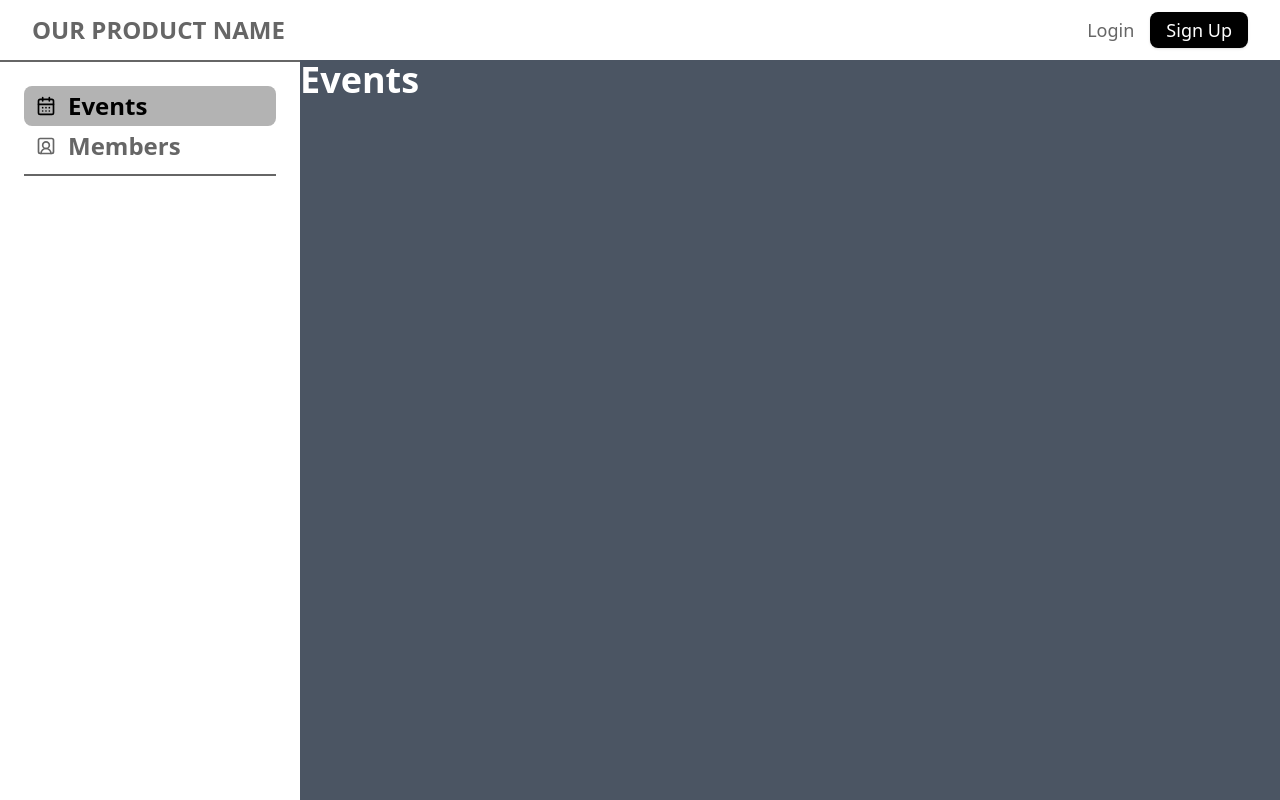
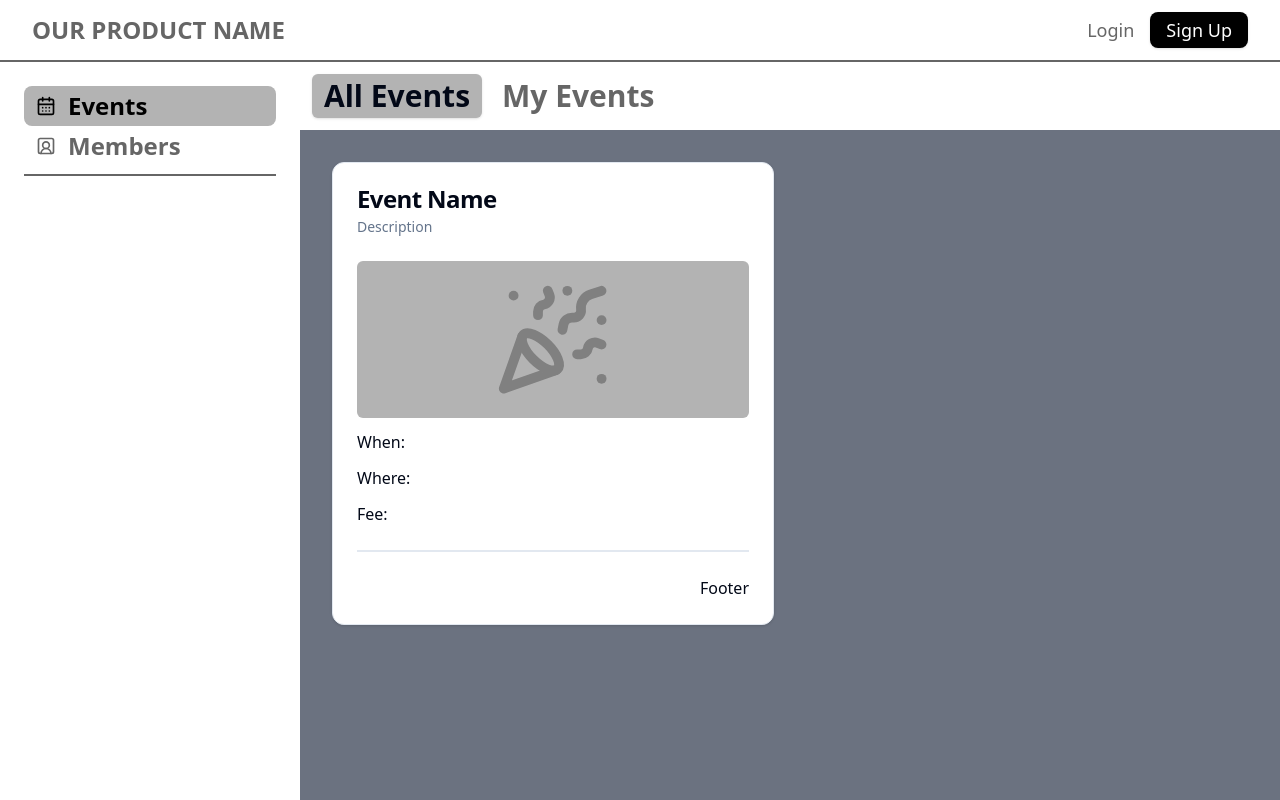
Before and after one commit to charlesleezhaoyi/capstone-frontend-bootcamp, a React (Create React App) app: page /events in a window 1280 px wide. Built offline with nearby package versions, Linux system fonts and the light colour scheme.

Commit message:
Add Events page, add tabs to seperate events. Add event cards

```diff
--- a/package.json
+++ b/package.json
@@ -7,6 +7,7 @@
     "@radix-ui/react-dropdown-menu": "^2.0.6",
     "@radix-ui/react-icons": "^1.3.0",
     "@radix-ui/react-slot": "^1.0.2",
+    "@radix-ui/react-tabs": "^1.0.4",
     "@testing-library/jest-dom": "^5.17.0",
     "@testing-library/react": "^13.4.0",
     "@testing-library/user-event": "^13.5.0",
--- /dev/null
+++ b/src/components/events/AllEvents.tsx
@@ -0,0 +1,10 @@
+import React, { FC } from "react";
+import { EventCard } from "./EventCard";
+
+export const AllEvents: FC = () => {
+  return (
+    <div className="grid lg:gap-8 lg:p-8 md:grid-cols-2 md:gap-4 md:p-4 grid-cols-1 gap-10 p-10">
+      <EventCard />
+    </div>
+  );
+};
--- /dev/null
+++ b/src/components/events/EventCard.tsx
@@ -0,0 +1,50 @@
+import React, { FC, ReactNode, useEffect, useState } from "react";
+import { PartyPopper } from "lucide-react";
+import { ElementType } from "react";
+import {
+  Card,
+  CardHeader,
+  CardContent,
+  CardFooter,
+  CardTitle,
+  CardDescription,
+} from "../ui/card";
+
+const defaultEventImage = (
+  <div className="bg-secondary-background flex justify-center p-5 rounded-md">
+    <PartyPopper className="w-1/3 h-1/3 block" color="grey" />
+  </div>
+);
+
+export const EventCard: FC = () => {
+  const [eventImageElement, setEventImageElement] = useState<
+    ReactNode | undefined
+  >(defaultEventImage);
+
+  const loadEventImageElement = () => {
+    const imageCondition = false;
+    if (imageCondition) {
+      setEventImageElement(<div>real image</div>);
+    }
+  };
+
+  useEffect(() => loadEventImageElement(), []);
+
+  return (
+    <Card>
+      <CardHeader>
+        <CardTitle>Event Name</CardTitle>
+        <CardDescription>Description</CardDescription>
+      </CardHeader>
+      <CardContent className="flex flex-col ">
+        {eventImageElement}
+        <div className="mt-3">When:</div>
+        <div className="mt-3">Where:</div>
+        <div className="mt-3">Fee:</div>
+      </CardContent>
+      <CardFooter>
+        <div className="text-right w-full border-t-2 pt-6">Footer</div>
+      </CardFooter>
+    </Card>
+  );
+};
--- /dev/null
+++ b/src/components/events/MyEvents.tsx
@@ -0,0 +1,33 @@
+import React, { FC } from "react";
+import { EventCard } from "./EventCard";
+import { Tabs, TabsList, TabsContent, TabsTrigger } from "../ui/tabs";
+
+export const MyEvents: FC = () => {
+  return (
+    <Tabs defaultValue="upcoming">
+      <TabsList className="bg-white border-t-2 border-secondary p-3 h-fit w-full rounded-none justify-start">
+        <TabsTrigger
+          value="upcoming"
+          className="data-[state=active]:bg-secondary-background data-[state=active]:text-foreground text-secondary mr-2"
+        >
+          <h5>Upcoming Events</h5>
+        </TabsTrigger>
+
+        <TabsTrigger
+          value="past"
+          className="data-[state=active]:bg-secondary-background data-[state=active]:text-foreground text-secondary mr-2"
+        >
+          <h5>Past Events</h5>
+        </TabsTrigger>
+      </TabsList>
+      <div className="grid lg:gap-8 lg:p-8 md:grid-cols-2 md:gap-4 md:p-4 grid-cols-1 gap-10 p-10">
+        <TabsContent value="upcoming" className="mt-0">
+          <EventCard />
+        </TabsContent>
+        <TabsContent value="past" className="mt-0">
+          <EventCard />
+        </TabsContent>
+      </div>
+    </Tabs>
+  );
+};
--- /dev/null
+++ b/src/components/ui/tabs.tsx
@@ -0,0 +1,55 @@
+"use client";
+
+import * as React from "react";
+import * as TabsPrimitive from "@radix-ui/react-tabs";
+
+import { cn } from "../../lib/utils";
+
+const Tabs = TabsPrimitive.Root;
+
+const TabsList = React.forwardRef<
+  React.ElementRef<typeof TabsPrimitive.List>,
+  React.ComponentPropsWithoutRef<typeof TabsPrimitive.List>
+>(({ className, ...props }, ref) => (
+  <TabsPrimitive.List
+    ref={ref}
+    className={cn(
+      "inline-flex h-9 items-center justify-center rounded-lg bg-muted p-1 text-muted-foreground",
+      className
+    )}
+    {...props}
+  />
+));
+TabsList.displayName = TabsPrimitive.List.displayName;
+
+const TabsTrigger = React.forwardRef<
+  React.ElementRef<typeof TabsPrimitive.Trigger>,
+  React.ComponentPropsWithoutRef<typeof TabsPrimitive.Trigger>
+>(({ className, ...props }, ref) => (
+  <TabsPrimitive.Trigger
+    ref={ref}
+    className={cn(
+      "inline-flex items-center justify-center whitespace-nowrap rounded-md px-3 py-1 text-sm font-medium ring-offset-background transition-all focus-visible:outline-none focus-visible:ring-2 focus-visible:ring-ring focus-visible:ring-offset-2 disabled:pointer-events-none disabled:opacity-50 data-[state=active]:bg-background data-[state=active]:text-foreground data-[state=active]:shadow",
+      className
+    )}
+    {...props}
+  />
+));
+TabsTrigger.displayName = TabsPrimitive.Trigger.displayName;
+
+const TabsContent = React.forwardRef<
+  React.ElementRef<typeof TabsPrimitive.Content>,
+  React.ComponentPropsWithoutRef<typeof TabsPrimitive.Content>
+>(({ className, ...props }, ref) => (
+  <TabsPrimitive.Content
+    ref={ref}
+    className={cn(
+      "mt-2 ring-offset-background focus-visible:outline-none focus-visible:ring-2 focus-visible:ring-ring focus-visible:ring-offset-2",
+      className
+    )}
+    {...props}
+  />
+));
+TabsContent.displayName = TabsPrimitive.Content.displayName;
+
+export { Tabs, TabsList, TabsTrigger, TabsContent };
--- a/src/pages/Events.tsx
+++ b/src/pages/Events.tsx
@@ -1,5 +1,44 @@
 import React, { FC } from "react";
+import { AllEvents } from "../components/events/AllEvents";
+import { MyEvents } from "../components/events/MyEvents";
+import {
+  Tabs,
+  TabsList,
+  TabsContent,
+  TabsTrigger,
+} from "../components/ui/tabs";
+
+const isUserLoggedIn = true;
 
 export const Events: FC = () => {
-  return <h1 className="bg-gray-600 w-full text-white">Events</h1>;
+  return (
+    <div className="bg-gray-500 w-full min-h-full">
+      <Tabs defaultValue="all">
+        <TabsList className="bg-white border-t-2 border-secondary p-3 h-fit w-full rounded-none justify-start">
+          <TabsTrigger
+            value="all"
+            className="data-[state=active]:bg-secondary-background data-[state=active]:text-foreground text-secondary mr-2"
+          >
+            <h2>All Events</h2>
+          </TabsTrigger>
+          {isUserLoggedIn && (
+            <TabsTrigger
+              value="my"
+              className="data-[state=active]:bg-secondary-background data-[state=active]:text-foreground text-secondary mr-2"
+            >
+              <h2>My Events</h2>
+            </TabsTrigger>
+          )}
+        </TabsList>
+        <TabsContent value="all" className="mt-0">
+          <AllEvents />
+        </TabsContent>
+        {isUserLoggedIn && (
+          <TabsContent value="my" className="mt-0">
+            <MyEvents />
+          </TabsContent>
+        )}
+      </Tabs>
+    </div>
+  );
 };
```
Also changed, not shown: 1 other file (tests, documents, lock files or other folders).
